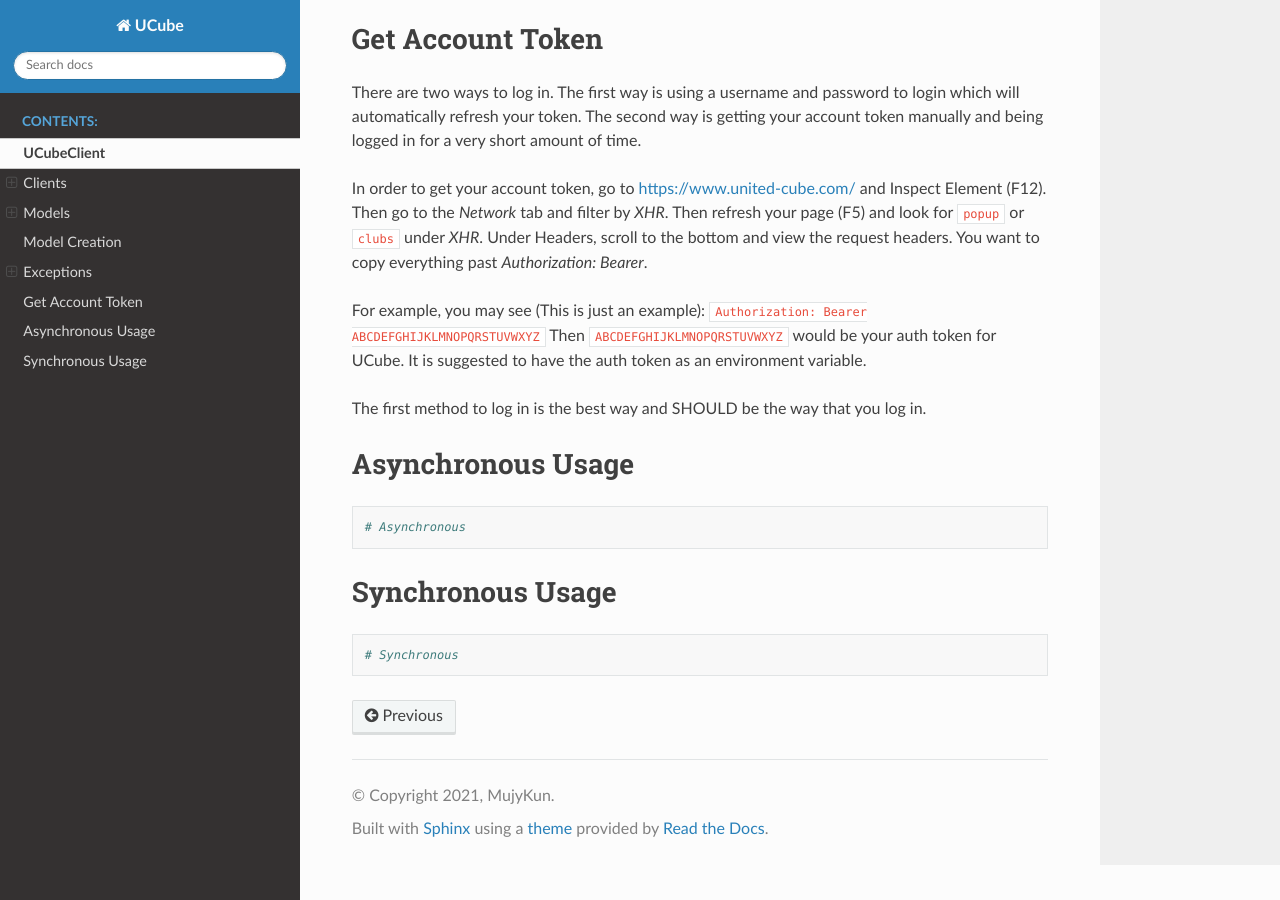
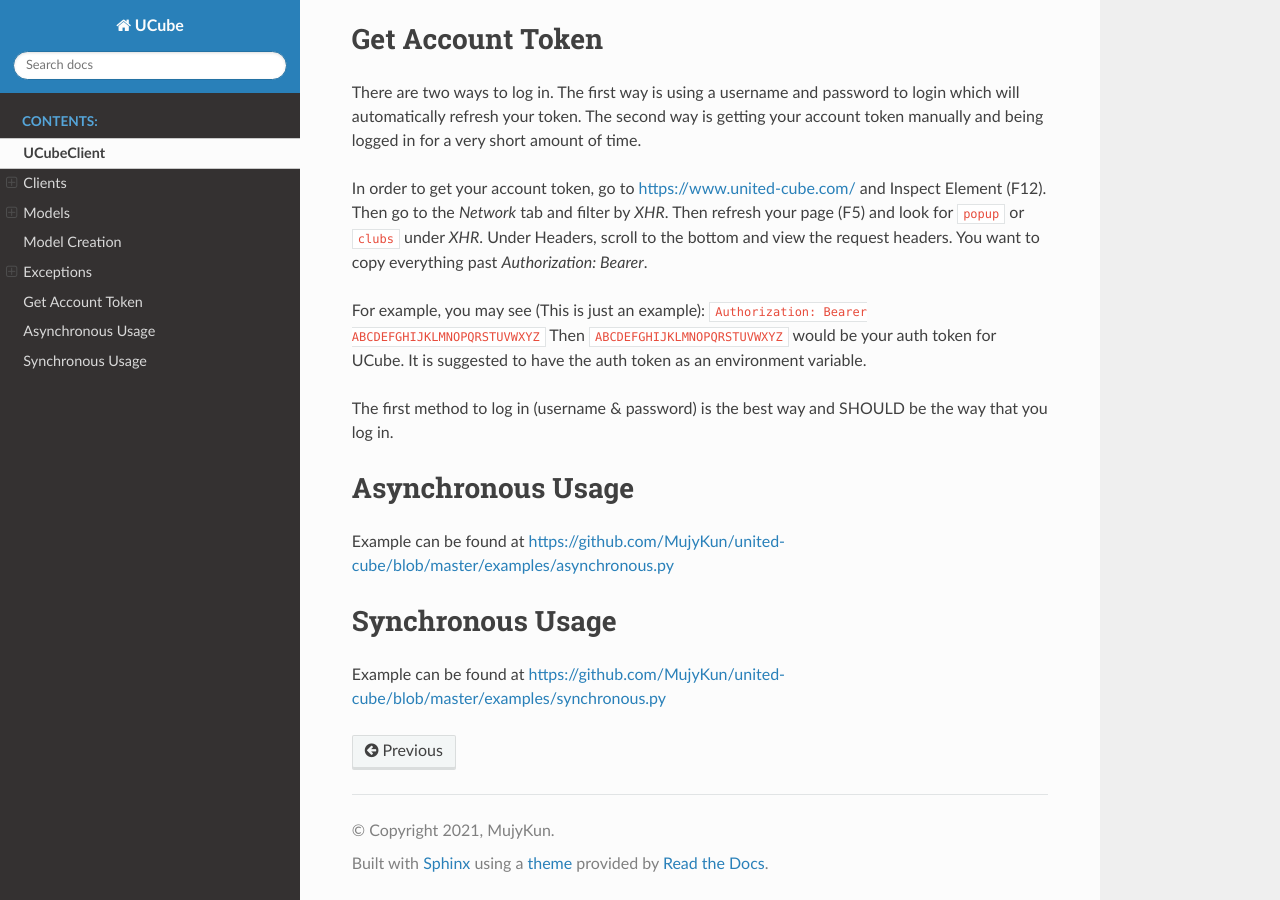
Before and after one commit to MujyKun/united-cube, a Sphinx documentation site: the page built from docs/api.rst, in a window 1280 px wide and 900 px high, scrolled down 3872 px. Built offline with Sphinx 7.4.7 and the Read the Docs theme 2.0.0, drawn with Linux system fonts in a browser that asks for light colours.

Commit message:
Updated docs

```diff
--- a/docs/api.rst
+++ b/docs/api.rst
@@ -157,20 +157,16 @@ For example, you may see (This is just an example):
 Then ``ABCDEFGHIJKLMNOPQRSTUVWXYZ`` would be your auth token for UCube.
 It is suggested to have the auth token as an environment variable.
 
-The first method to log in is the best way and SHOULD be the way that you log in.
+The first method to log in (username & password) is the best way and SHOULD be the way that you log in.
 
 
 Asynchronous Usage
 ==================
 
-.. code-block:: python
-
-    # Asynchronous
+Example can be found at https://github.com/MujyKun/united-cube/blob/master/examples/asynchronous.py
 
 
 Synchronous Usage
 =================
 
-.. code-block:: python
-
-    # Synchronous
+Example can be found at https://github.com/MujyKun/united-cube/blob/master/examples/synchronous.py
```
Also changed, not shown: README.md (+3 -13 lines).
